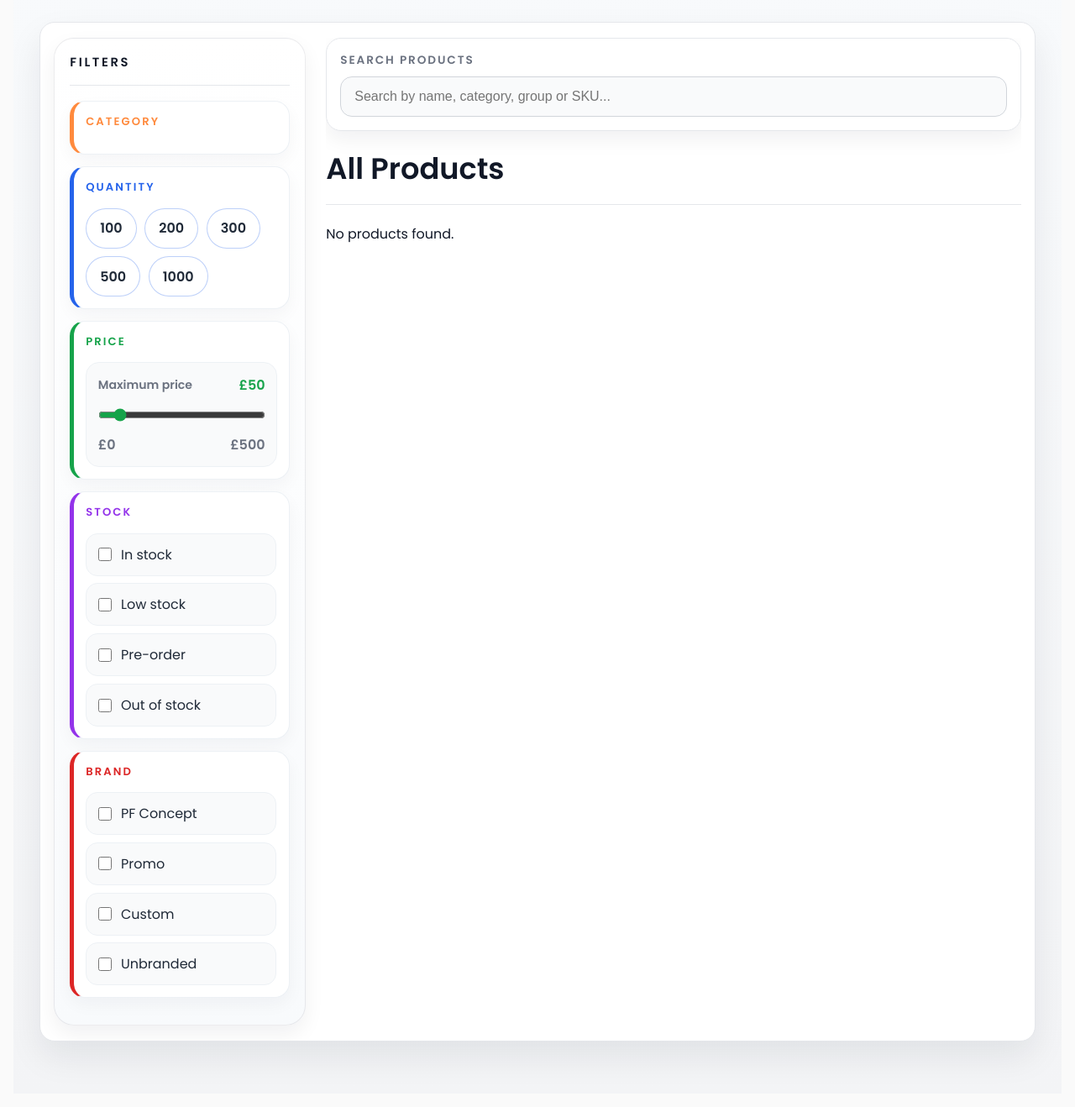
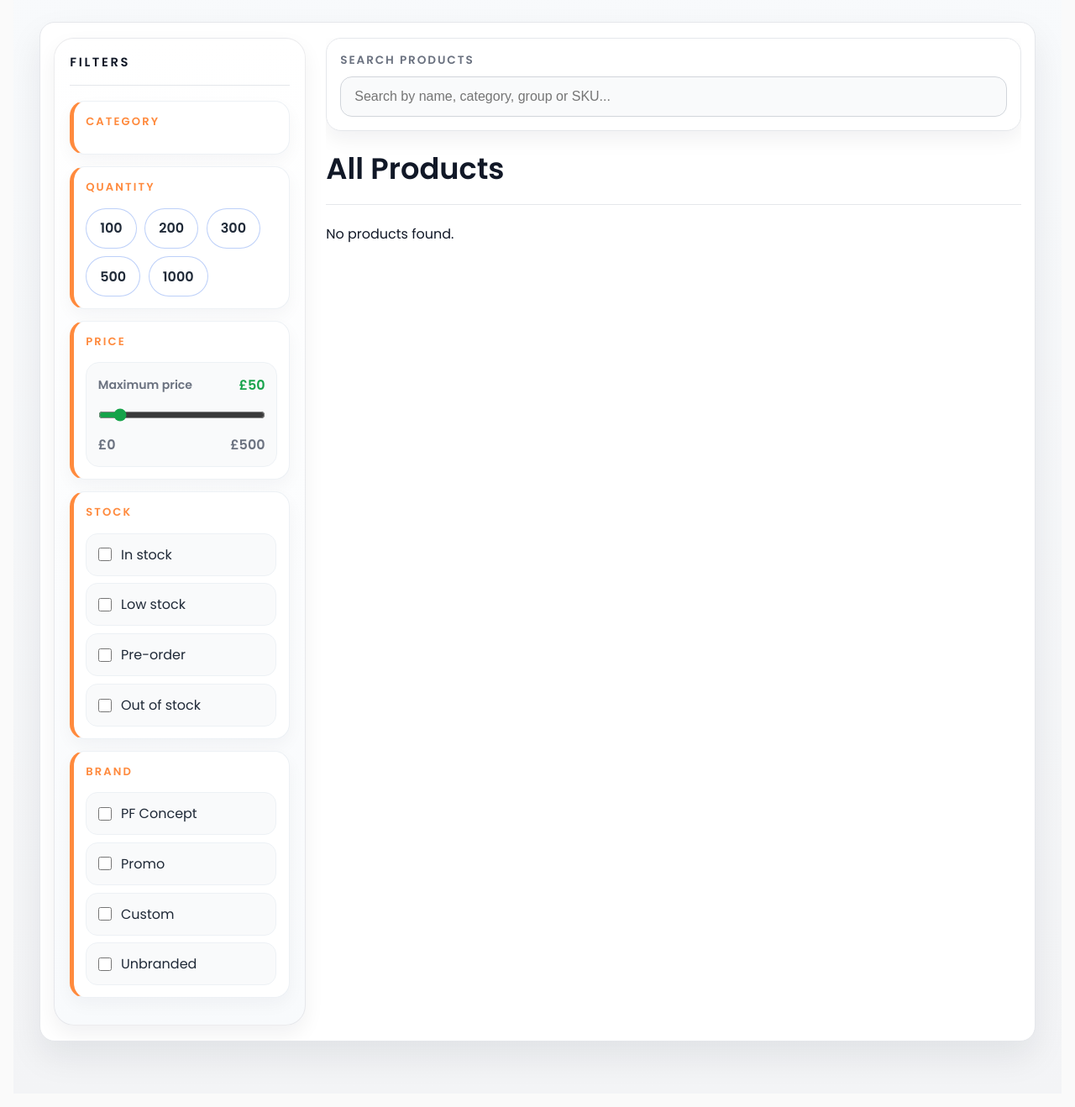
Before and after one commit to AdminPromoflow/Dot63_v1, a PHP site: page /view/product/index.php in a window 1280 px wide. Shown: the part 248-1566 px from the top of the page at 84% size. Run offline with PHP 8.4, Linux system fonts and the light colour scheme; data that the repository does not hold is empty.

Commit message:
“…”

```diff
--- a/view/product/products/article.css
+++ b/view/product/products/article.css
@@ -100,44 +100,25 @@ img{
 
 /* DIFFERENT STYLE PER FILTER */
 
-.filter-category{
-  border-left: 5px solid var(--accent-category);
+/* DIFFERENT STYLE PER DYNAMIC FILTER */
+
+.filter-group{
+  margin-bottom: 14px;
+  padding: 14px;
+  border-radius: 18px;
+  background: #ffffff;
+  border: 1px solid #edf1f5;
+  border-left: 5px solid var(--filter-accent, var(--accent-category));
+  box-shadow: 0 8px 20px rgba(15, 23, 42, .04);
 }
 
-.filter-category h1{
-  color: var(--accent-category);
-}
-
-.filter-quantity{
-  border-left: 5px solid var(--accent-quantity);
-}
-
-.filter-quantity h1{
-  color: var(--accent-quantity);
-}
-
-.filter-price{
-  border-left: 5px solid var(--accent-price);
-}
-
-.filter-price h1{
-  color: var(--accent-price);
-}
-
-.filter-stock{
-  border-left: 5px solid var(--accent-stock);
-}
-
-.filter-stock h1{
-  color: var(--accent-stock);
-}
-
-.filter-brand{
-  border-left: 5px solid var(--accent-brand);
-}
-
-.filter-brand h1{
-  color: var(--accent-brand);
+.filter-group h1{
+  margin: 0 0 .9rem;
+  font-size: .82rem;
+  letter-spacing: .16em;
+  text-transform: uppercase;
+  font-weight: 800;
+  color: var(--filter-accent, var(--accent-category));
 }
 
 /* SCROLL AREA */
@@ -149,26 +130,7 @@ img{
   margin-right: -.35rem;
   scroll-behavior: smooth;
   scrollbar-width: thin;
-}
-
-.category-scroll{
-  scrollbar-color: var(--accent-category) #fff3ea;
-}
-
-.quantity-scroll{
-  scrollbar-color: var(--accent-quantity) #eff6ff;
-}
-
-.price-scroll{
-  scrollbar-color: var(--accent-price) #ecfdf5;
-}
-
-.stock-scroll{
-  scrollbar-color: var(--accent-stock) #faf5ff;
-}
-
-.brand-scroll{
-  scrollbar-color: var(--accent-brand) #fef2f2;
+  scrollbar-color: var(--filter-accent, var(--accent-category)) #eef2f7;
 }
 
 .scroll_filter::-webkit-scrollbar{
--- a/view/product/products/article.js
+++ b/view/product/products/article.js
@@ -200,16 +200,30 @@ class ProductsClass {
   drawTypeVariations(typeVariations) {
     const groupsFilterGroup = document.getElementById("groups-filter-group");
 
+    if (!groupsFilterGroup) return;
+
     groupsFilterGroup.innerHTML = ``;
+
+    if (!Array.isArray(typeVariations) || typeVariations.length === 0) {
+      groupsFilterGroup.innerHTML = `
+        <div class="filter-group" style="--filter-accent: #6b7280;">
+          <h1>Filters</h1>
+          <p>No filters found.</p>
+        </div>
+      `;
+      return;
+    }
 
     for (let i = 0; i < typeVariations.length; i++) {
       const typeId = typeVariations[i].type_id;
       const typeName = typeVariations[i].type_name;
 
-      const slug = typeName
+      const slug = String(typeName)
         .toLowerCase()
+        .trim()
         .replaceAll(" ", "_")
-        .replaceAll("-", "_");
+        .replaceAll("-", "_")
+        .replace(/[^a-z0-9_]/g, "");
 
       const randomColor = this.getRandomColor();
 
@@ -266,7 +280,6 @@ class ProductsClass {
 
     return colors[Math.floor(Math.random() * colors.length)];
   }
-
   drawSearch(){
     this.articles.innerHTML = `
       <div class="products-search-panel">
```
Also changed, not shown: other parts of view/product/products/article.css (+3 -41 lines).
